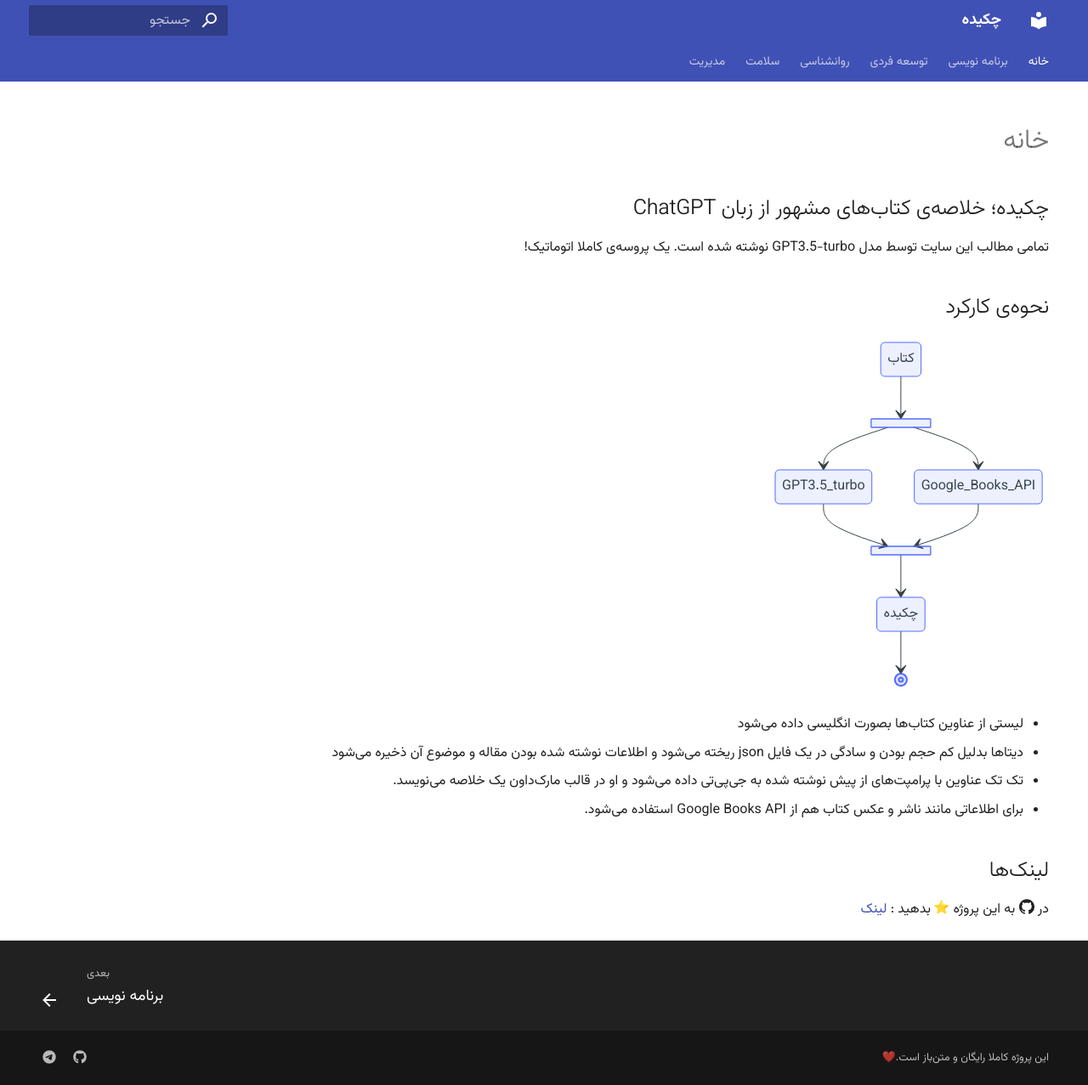
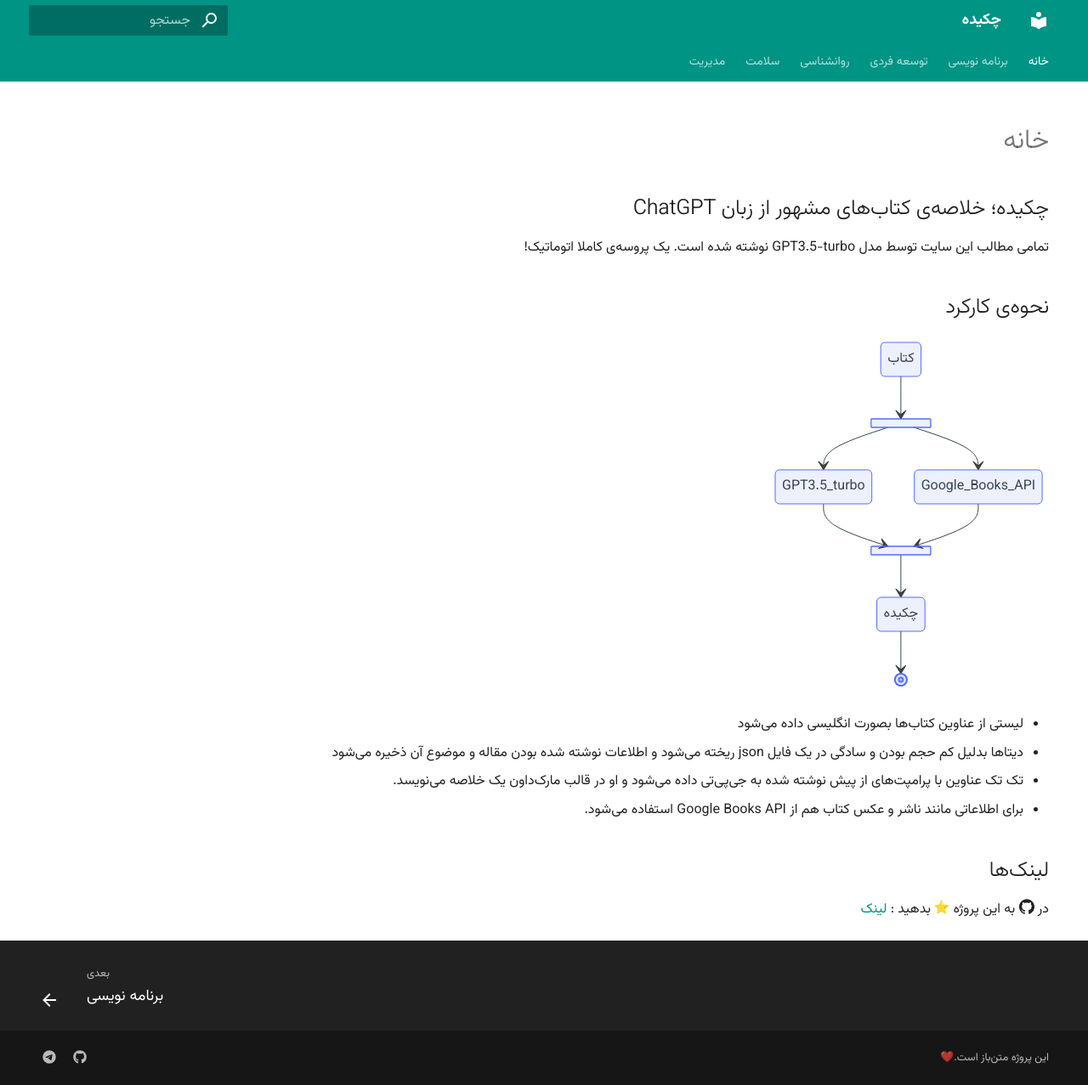
Before and after one commit to MEgooneh/Chekideh, an MkDocs documentation site: the page built from docs/index.md, in a window 1280 px wide and 1277 px high. Shown: the whole window at 85% size. Built offline with MkDocs 1.6.1 and Material for MkDocs 9.7.7, drawn with Linux system fonts in a browser that asks for light colours; emoji names are drawn with the system emoji font; some web fonts are replaced; a style sheet for code colours, icons or effects is not loaded.

Commit message:
changing primary color

```diff
--- a/mkdocs.yml
+++ b/mkdocs.yml
@@ -3,16 +3,7 @@
   name: material
   language: fa
   palette:
-    - scheme: default
     - primary: teal
-      toggle:
-        icon: material/brightness-7
-        name: انتقال به حالت تاریک
-    - scheme: slate
-    - primary: teal
-      toggle:
-        icon: material/brightness-4
-        name: انتقال به حالت روشن
   font:
     text: Vazirmatn
   features:
@@ -47,4 +38,4 @@
   - https://cdn.jsdelivr.net/gh/rastikerdar/vazirmatn@v33.003/Vazirmatn-font-face.css
   - https://cdn.jsdelivr.net/gh/rastikerdar/vazir-code-font@v1.1.2/dist/font-face.css
   - stylesheets/extra.css
-copyright: این پروژه کاملا رایگان و متن‌باز است.❤️
+copyright: این پروژه متن‌باز است.❤️
```
